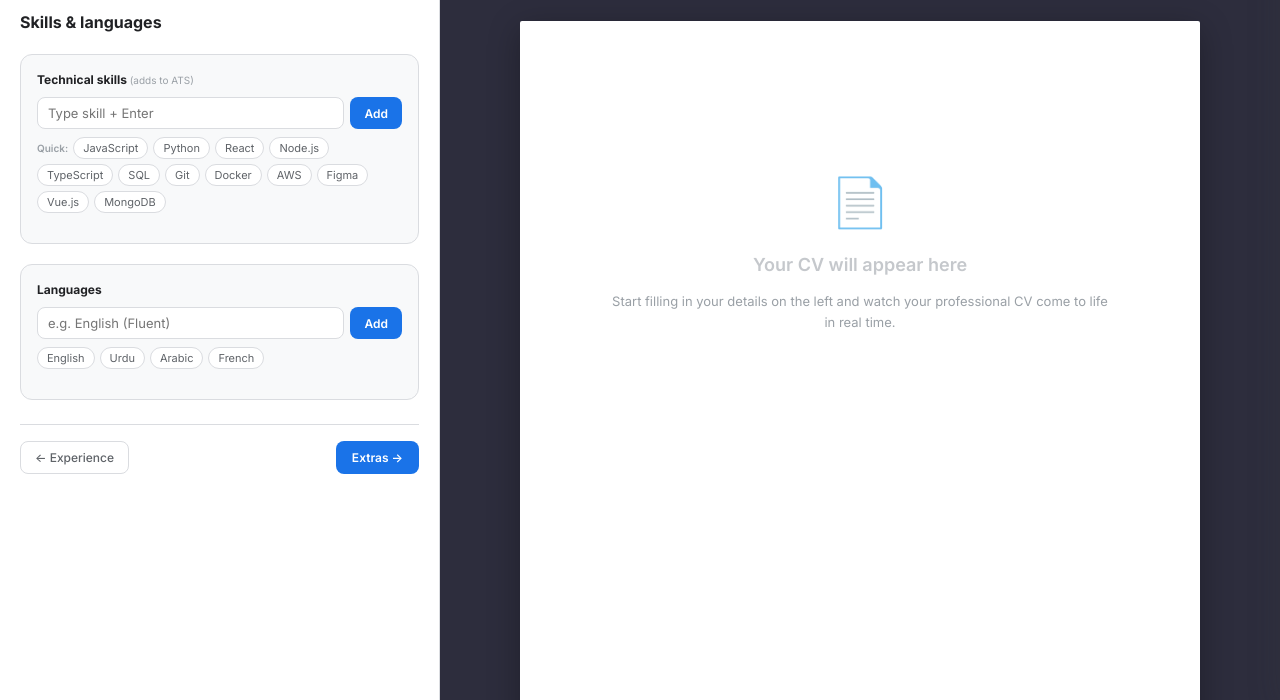
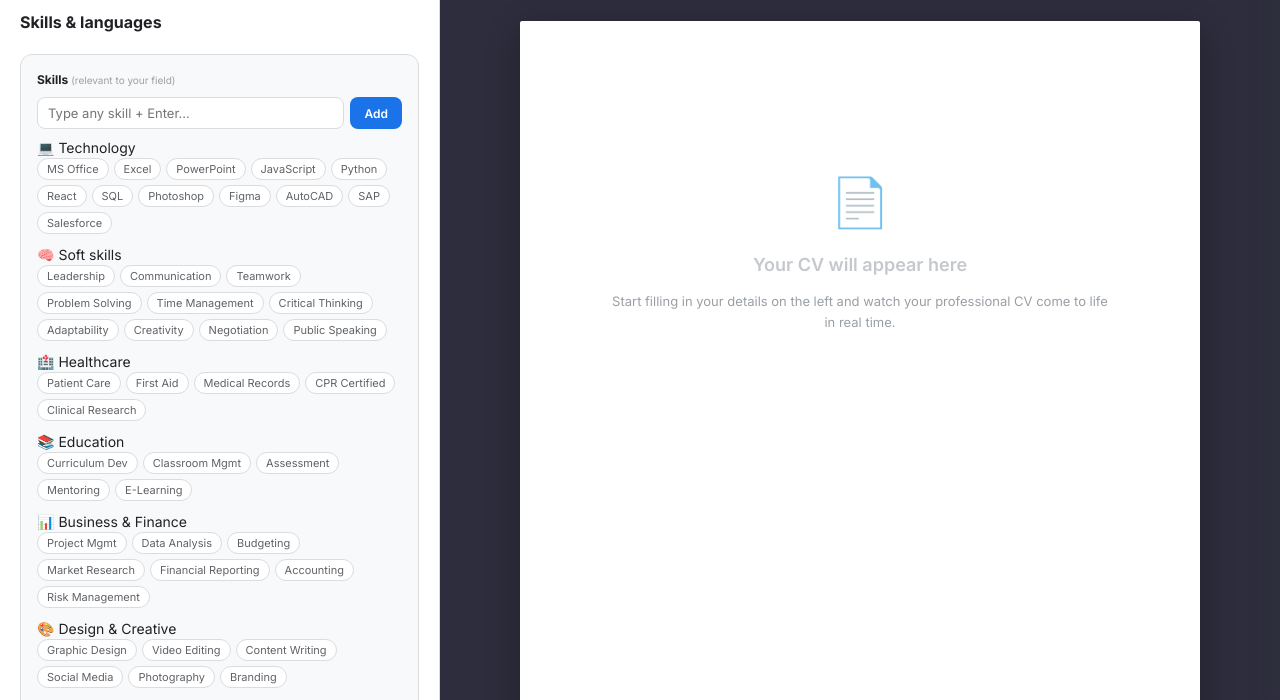
Before and after one commit to faizanbaig716/Make-Cv, a plain HTML site: page builder.html in a window 1280 px wide. Both pictures are taken after a click on the button "⚡ Skills". Shown: the part 100-800 px from the top of the page. Drawn offline with Linux system fonts and the light colour scheme.

Commit message:
Update experience and skills sections in builder.html

```diff
--- a/builder.html
+++ b/builder.html
@@ -197,7 +197,7 @@
       <!-- EXPERIENCE -->
       <div class="bpane" id="bpane-experience">
         <div class="bpane-title">Work experience</div>
-        <div class="bpane-hint">💡 Start with most recent. Use bullet points (•) for achievements. Quantify results when possible.</div>
+        <div class="bpane-hint">💡 Add jobs, internships, freelance work, or volunteer roles. Start with the most recent. Use bullet points (•) to list what you did and achieved.</div>
         <div id="exp-list"></div>
         <button class="btn-add-block" onclick="addExp()">+ Add experience</button>
         <div class="bpane-nav">
@@ -210,16 +210,96 @@
       <div class="bpane" id="bpane-skills">
         <div class="bpane-title">Skills & languages</div>
         <div class="skill-section">
-          <div class="skill-sec-label">Technical skills <span class="hint-txt">(adds to ATS)</span></div>
-          <div class="skill-row"><input id="skill-inp" placeholder="Type skill + Enter" onkeydown="if(event.key==='Enter'){event.preventDefault();addSkill()}"><button onclick="addSkill()">Add</button></div>
-          <div class="quick-chips">
-            <span class="qc-label">Quick:</span>
-            <button onclick="qSkill('JavaScript')">JavaScript</button><button onclick="qSkill('Python')">Python</button>
-            <button onclick="qSkill('React')">React</button><button onclick="qSkill('Node.js')">Node.js</button>
-            <button onclick="qSkill('TypeScript')">TypeScript</button><button onclick="qSkill('SQL')">SQL</button>
-            <button onclick="qSkill('Git')">Git</button><button onclick="qSkill('Docker')">Docker</button>
-            <button onclick="qSkill('AWS')">AWS</button><button onclick="qSkill('Figma')">Figma</button>
-            <button onclick="qSkill('Vue.js')">Vue.js</button><button onclick="qSkill('MongoDB')">MongoDB</button>
+          <div class="skill-sec-label">Skills <span class="hint-txt">(relevant to your field)</span></div>
+          <div class="skill-row"><input id="skill-inp" placeholder="Type any skill + Enter..." onkeydown="if(event.key==='Enter'){event.preventDefault();addSkill()}"><button onclick="addSkill()">Add</button></div>
+
+          <div class="skill-categories">
+            <div class="sc-group">
+              <div class="sc-label">💻 Technology</div>
+              <div class="quick-chips">
+                <button onclick="qSkill('Microsoft Office')">MS Office</button>
+                <button onclick="qSkill('Excel')">Excel</button>
+                <button onclick="qSkill('PowerPoint')">PowerPoint</button>
+                <button onclick="qSkill('JavaScript')">JavaScript</button>
+                <button onclick="qSkill('Python')">Python</button>
+                <button onclick="qSkill('React')">React</button>
+                <button onclick="qSkill('SQL')">SQL</button>
+                <button onclick="qSkill('Photoshop')">Photoshop</button>
+                <button onclick="qSkill('Figma')">Figma</button>
+                <button onclick="qSkill('AutoCAD')">AutoCAD</button>
+                <button onclick="qSkill('SAP')">SAP</button>
+                <button onclick="qSkill('Salesforce')">Salesforce</button>
+              </div>
+            </div>
+            <div class="sc-group">
+              <div class="sc-label">🧠 Soft skills</div>
+              <div class="quick-chips">
+                <button onclick="qSkill('Leadership')">Leadership</button>
+                <button onclick="qSkill('Communication')">Communication</button>
+                <button onclick="qSkill('Teamwork')">Teamwork</button>
+                <button onclick="qSkill('Problem Solving')">Problem Solving</button>
+                <button onclick="qSkill('Time Management')">Time Management</button>
+                <button onclick="qSkill('Critical Thinking')">Critical Thinking</button>
+                <button onclick="qSkill('Adaptability')">Adaptability</button>
+                <button onclick="qSkill('Creativity')">Creativity</button>
+                <button onclick="qSkill('Negotiation')">Negotiation</button>
+                <button onclick="qSkill('Public Speaking')">Public Speaking</button>
+              </div>
+            </div>
+            <div class="sc-group">
+              <div class="sc-label">🏥 Healthcare</div>
+              <div class="quick-chips">
+                <button onclick="qSkill('Patient Care')">Patient Care</button>
+                <button onclick="qSkill('First Aid')">First Aid</button>
+                <button onclick="qSkill('Medical Records')">Medical Records</button>
+                <button onclick="qSkill('CPR Certified')">CPR Certified</button>
+                <button onclick="qSkill('Clinical Research')">Clinical Research</button>
+              </div>
+            </div>
+            <div class="sc-group">
+              <div class="sc-label">📚 Education</div>
+              <div class="quick-chips">
+                <button onclick="qSkill('Curriculum Development')">Curriculum Dev</button>
+                <button onclick="qSkill('Classroom Management')">Classroom Mgmt</button>
+                <button onclick="qSkill('Assessment Design')">Assessment</button>
+                <button onclick="qSkill('Mentoring')">Mentoring</button>
+                <button onclick="qSkill('E-Learning')">E-Learning</button>
+              </div>
+            </div>
+            <div class="sc-group">
+              <div class="sc-label">📊 Business & Finance</div>
+              <div class="quick-chips">
+                <button onclick="qSkill('Project Management')">Project Mgmt</button>
+                <button onclick="qSkill('Data Analysis')">Data Analysis</button>
+                <button onclick="qSkill('Budgeting')">Budgeting</button>
+                <button onclick="qSkill('Market Research')">Market Research</button>
+                <button onclick="qSkill('Financial Reporting')">Financial Reporting</button>
+                <button onclick="qSkill('Accounting')">Accounting</button>
+                <button onclick="qSkill('Risk Management')">Risk Management</button>
+              </div>
+            </div>
+            <div class="sc-group">
+              <div class="sc-label">🎨 Design & Creative</div>
+              <div class="quick-chips">
+                <button onclick="qSkill('Graphic Design')">Graphic Design</button>
+                <button onclick="qSkill('Video Editing')">Video Editing</button>
+                <button onclick="qSkill('Content Writing')">Content Writing</button>
+                <button onclick="qSkill('Social Media')">Social Media</button>
+                <button onclick="qSkill('Photography')">Photography</button>
+                <button onclick="qSkill('Branding')">Branding</button>
+              </div>
+            </div>
+            <div class="sc-group">
+              <div class="sc-label">⚙️ Engineering & Trades</div>
+              <div class="quick-chips">
+                <button onclick="qSkill('CAD Design')">CAD Design</button>
+                <button onclick="qSkill('Quality Control')">Quality Control</button>
+                <button onclick="qSkill('Safety Compliance')">Safety Compliance</button>
+                <button onclick="qSkill('Equipment Operation')">Equipment Op.</button>
+                <button onclick="qSkill('Maintenance')">Maintenance</button>
+                <button onclick="qSkill('Blueprint Reading')">Blueprint Reading</button>
+              </div>
+            </div>
           </div>
           <div class="tags-area" id="skill-tags"></div>
         </div>
@@ -231,6 +311,9 @@
             <button onclick="qLang('Urdu (Native)')">Urdu</button>
             <button onclick="qLang('Arabic (Intermediate)')">Arabic</button>
             <button onclick="qLang('French (Basic)')">French</button>
+            <button onclick="qLang('Hindi (Fluent)')">Hindi</button>
+            <button onclick="qLang('Chinese (Basic)')">Chinese</button>
+            <button onclick="qLang('Spanish (Intermediate)')">Spanish</button>
           </div>
           <div class="tags-area" id="lang-tags"></div>
         </div>
```
